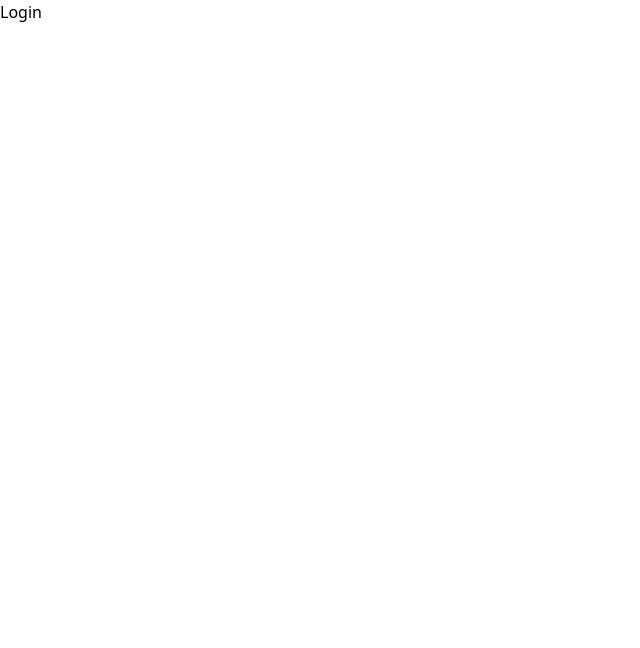
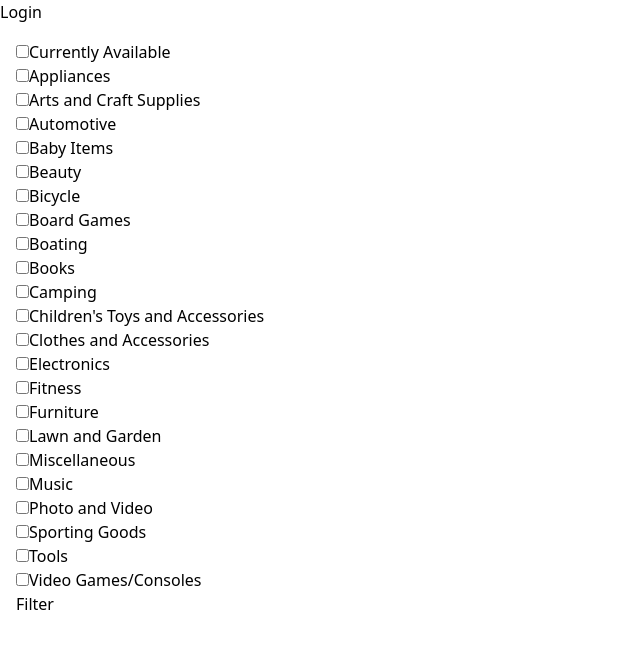
Before and after one commit to TomOverland/Cup-of-Sugar, a React (Create React App) app in the folder client/: page /home in a window 1280 px wide. Shown: the top 648 px of the page, without its empty margins (0-640 px from the left). Built offline with nearby package versions, Linux system fonts and the light colour scheme.

Commit message:
added JSX for sidebar component, imported sidebar into home.js in views

```diff
--- a/client/src/components/Sidebar/Sidebar.js
+++ b/client/src/components/Sidebar/Sidebar.js
@@ -1,7 +1,41 @@
-import React from "react";
+import React from 'react';
+import { categories } from '../common/constants';
 
-const Sidebar = () => {
-  return <div></div>;
-};
-
-export default Sidebar;
+export function Sidebar() {
+  return (
+    <>
+      <form className="m-4">
+        <div className="form-group">
+          <div className="form-check">
+            <input
+              className="form-check-input"
+              type="checkbox"
+              id="gridCheck"
+            ></input>
+            <label className="form-check-label" for="gridCheck">
+              Currently Available
+            </label>
+          </div>
+        </div>
+        {categories.map((category) => {
+          return (
+            <div className="form-check">
+              <input
+                className="form-check-input"
+                type="checkbox"
+                value={category}
+                id="defaultCheck1"
+              ></input>
+              <label className="form-check-label" for="defaultCheck1">
+                {category}
+              </label>
+            </div>
+          );
+        })}
+        <button type="submit" className="btn btn-primary" value="filter">
+          Filter
+        </button>
+      </form>
+    </>
+  );
+}
--- a/client/src/views/Home.js
+++ b/client/src/views/Home.js
@@ -1,7 +1,8 @@
-import React from "react";
+import React from 'react';
+import { Sidebar } from '../components/Sidebar/Sidebar';
 
 const Home = () => {
-  return <div></div>;
+  return <Sidebar />;
 };
 
 export default Home;
```
